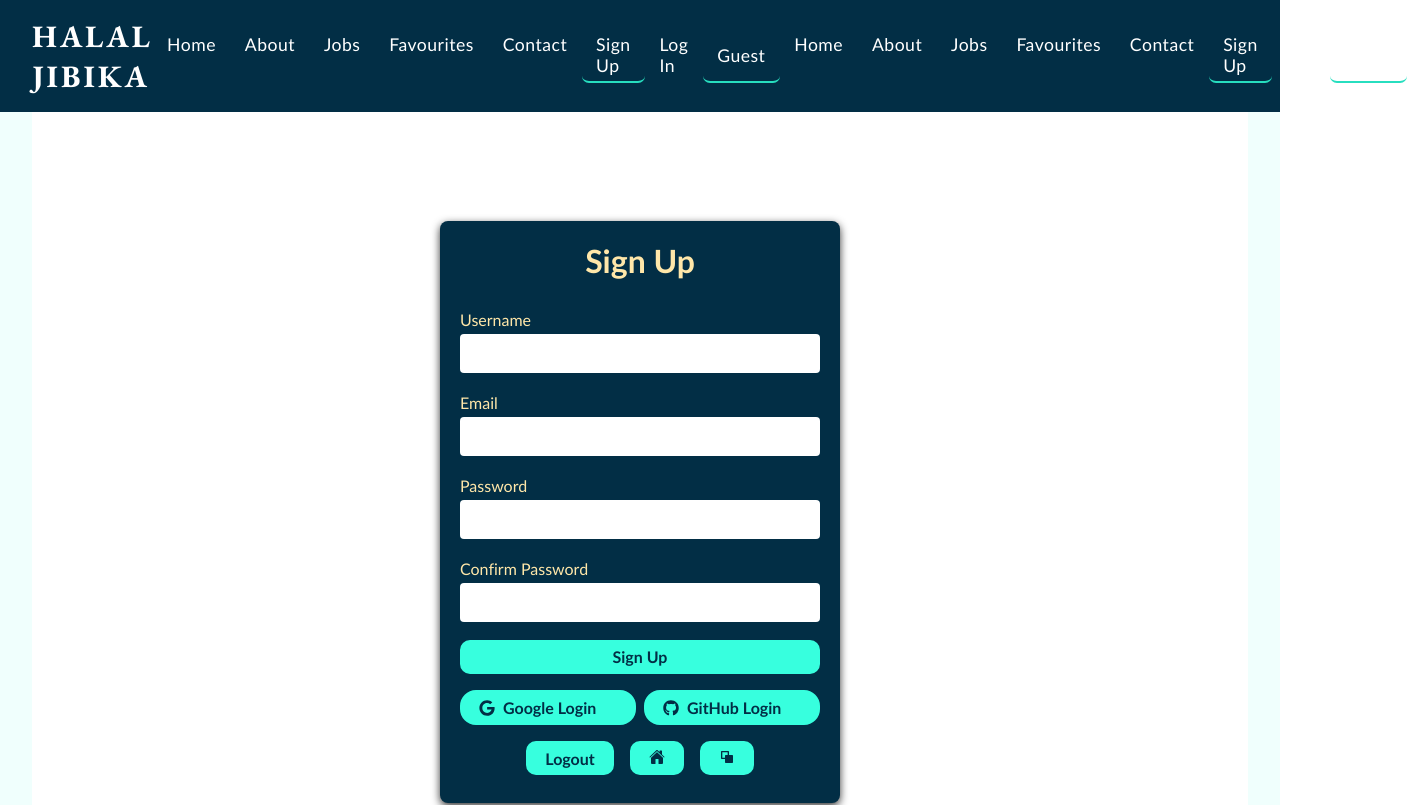
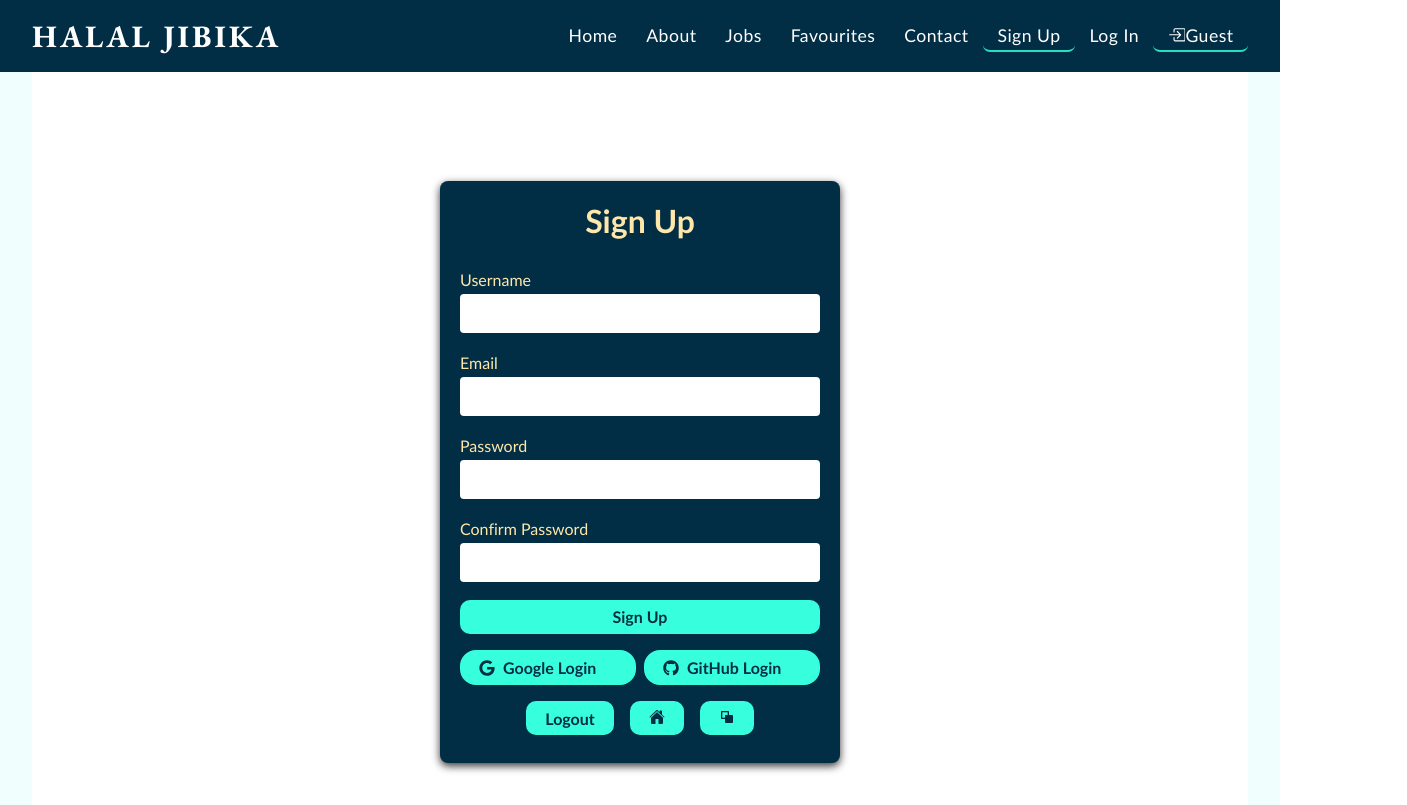
Before and after one commit to RizwanSuvo99/react__halal__jibika__app, a React (Vite) app: page /signup in a window 1280 px wide. Shown: the top 805 px of the page, 1407 px wide, since content can reach past the window. Built offline with nearby package versions, Linux system fonts and the light colour scheme; no server answers.

Commit message:
"Navbar update"

```diff
--- a/src/Layout/Header/Header.jsx
+++ b/src/Layout/Header/Header.jsx
@@ -2,13 +2,8 @@ import { Link } from "react-router-dom";
 import Navbar from "../../components/Navbar/Navbar";
 import "./Header.css";
 import { MdOutlineMenu } from "react-icons/md";
-import { useState } from "react";
 
 const Header = () => {
-  const [isMenu, setIsMenu] = useState(false);
-  const handleMenu = () => {
-    setIsMenu(!isMenu);
-  };
   return (
     <div className="header flex ai-c jc-sb">
       <div className="header__logo">
@@ -17,10 +12,7 @@ const Header = () => {
         </Link>
       </div>
       <Navbar />
-      <div>
-        <Navbar />
-      </div>
-      <button className="navbar__btn" onClick={handleMenu}>
+      <button className="navbar__btn">
         <MdOutlineMenu />
       </button>
     </div>
--- a/src/components/Navbar/Navbar.jsx
+++ b/src/components/Navbar/Navbar.jsx
@@ -5,7 +5,6 @@ import { halalAuth } from "../../firebase/firebase.config";
 import { useAuthState } from "react-firebase-hooks/auth";
 import { signOut } from "firebase/auth";
 import Swal from "sweetalert2";
-import { MdOutlineMenu } from "react-icons/md";
 
 const Navbar = () => {
   const logout = () => {
```
